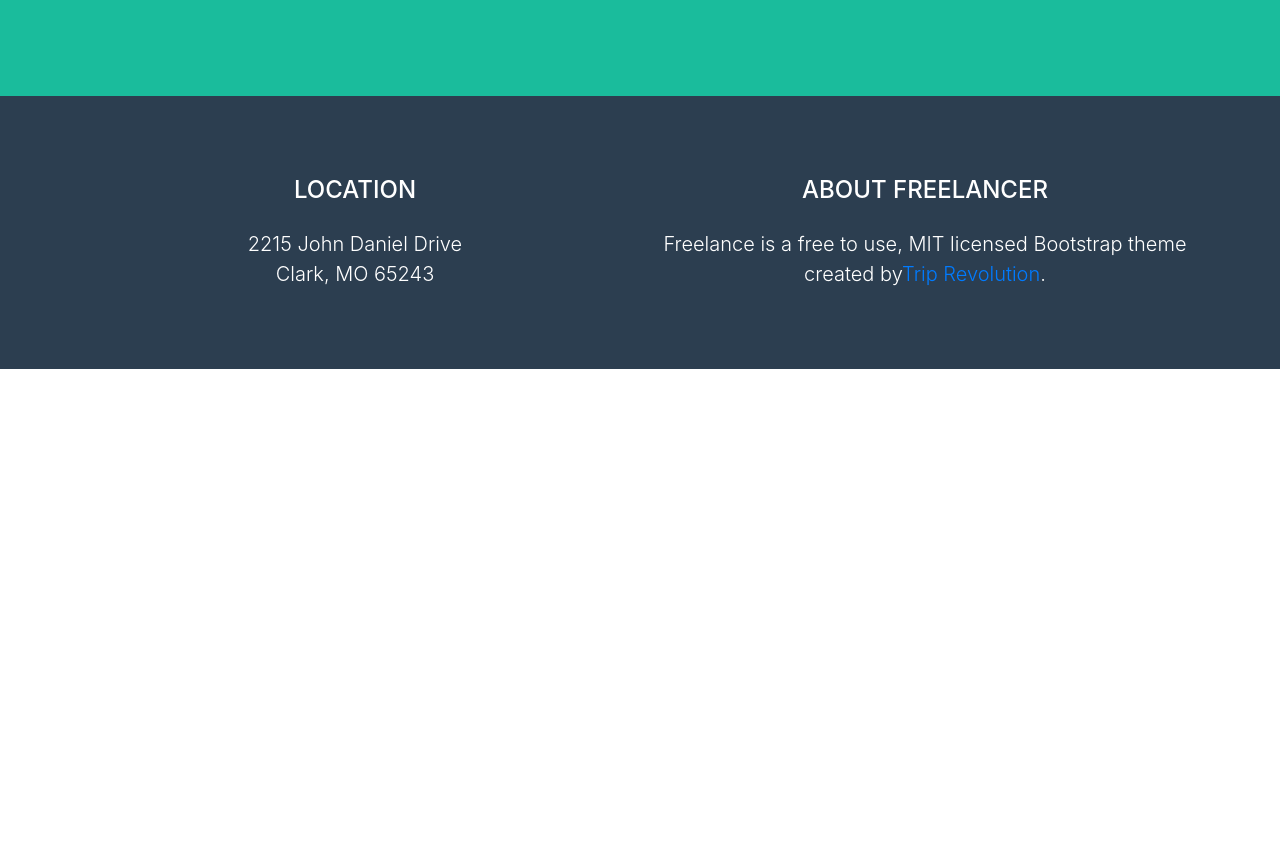
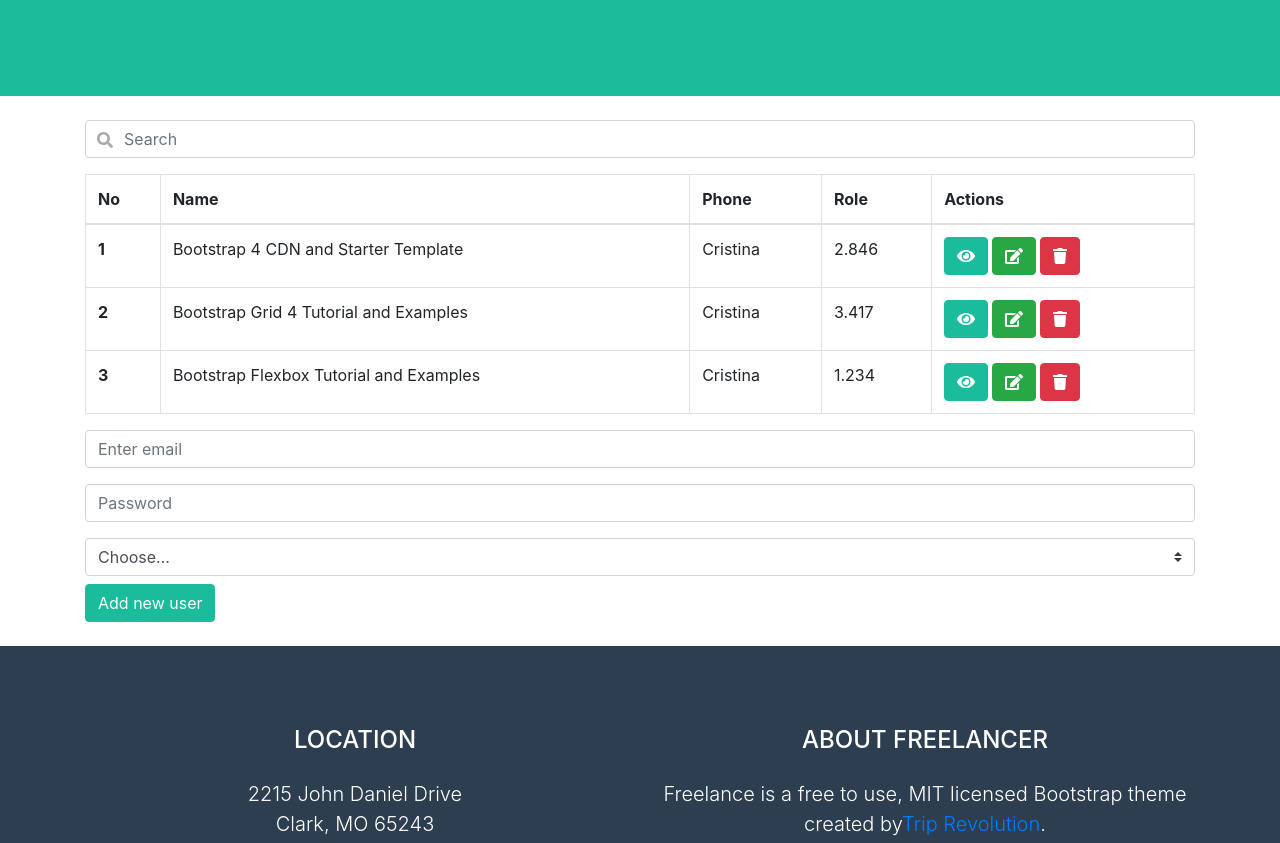
Before and after one commit to chienvu1911/TripRevolution, a React app: page /list-users in a window 1280 px wide. Shown: the part 520-1363 px from the top of the page. Before the commit the page ends 889 px from the top, so only its background shows below. Built offline with nearby package versions, Linux system fonts and the light colour scheme.

Commit message:
12. UI page list user

```diff
--- a/package.json
+++ b/package.json
@@ -39,6 +39,11 @@
     "webpack-dev-server": "^3.10.1"
   },
   "dependencies": {
+    "@fortawesome/fontawesome-svg-core": "^1.2.26",
+    "@fortawesome/free-brands-svg-icons": "^5.12.0",
+    "@fortawesome/free-regular-svg-icons": "^5.12.0",
+    "@fortawesome/free-solid-svg-icons": "^5.12.0",
+    "@fortawesome/react-fontawesome": "^0.1.8",
     "bootstrap": "4.4.1",
     "react": "^16.12.0",
     "react-dom": "^16.12.0",
--- a/src/pages/contact/component/ContactForm.js
+++ b/src/pages/contact/component/ContactForm.js
@@ -1,5 +1,5 @@
 import React, { Component } from 'react';
-import Redirect from 'react-router-dom/Redirect';
+import { Redirect } from 'react-router-dom';
 
 class ContactForm extends Component {
     constructor(props) {
--- /dev/null
+++ b/src/pages/users/ListUsersPage.js
@@ -0,0 +1,103 @@
+import React, { Component } from 'react';
+import { FontAwesomeIcon } from '@fortawesome/react-fontawesome';
+import { faSearch, faEye, faEdit, faTrash } from '@fortawesome/free-solid-svg-icons';
+
+class ListUsersPage extends Component {
+    render() {
+        return (
+            <>
+               <div className="form-group has-search mt-4">
+                    <FontAwesomeIcon icon={faSearch} className="form-control-feedback" />
+                    <input type="text" className="form-control" placeholder="Search" />
+                </div>
+
+                <div className="row">
+                    <div className="col-12">
+                        <table className="table table-bordered">
+                            <thead>
+                            <tr>
+                                <th scope="col">No</th>
+                                <th scope="col">Name</th>
+                                <th scope="col">Phone</th>
+                                <th scope="col">Role</th>
+                                <th scope="col">Actions</th>
+                            </tr>
+                            </thead>
+                            <tbody>
+                            <tr>
+                                <th scope="row">1</th>
+                                <td>Bootstrap 4 CDN and Starter Template</td>
+                                <td>Cristina</td>
+                                <td>2.846</td>
+                                <td>
+                                    <button type="button" className="btn btn-primary">
+                                        <FontAwesomeIcon icon={faEye} />
+                                    </button>
+                                    <button type="button" className="btn btn-success">
+                                        <FontAwesomeIcon icon={faEdit} />
+                                    </button>
+                                    <button type="button" className="btn btn-danger">
+                                        <FontAwesomeIcon icon={faTrash} />
+                                    </button>
+                                </td>
+                            </tr>
+                            <tr>
+                                <th scope="row">2</th>
+                                <td>Bootstrap Grid 4 Tutorial and Examples</td>
+                                <td>Cristina</td>
+                                <td>3.417</td>
+                                <td>
+                                    <button type="button" className="btn btn-primary">
+                                        <FontAwesomeIcon icon={faEye} />
+                                    </button>
+                                    <button type="button" className="btn btn-success">
+                                        <FontAwesomeIcon icon={faEdit} />
+                                    </button>
+                                    <button type="button" className="btn btn-danger">
+                                        <FontAwesomeIcon icon={faTrash} />
+                                    </button>
+                                </td>
+                            </tr>
+                            <tr>
+                                <th scope="row">3</th>
+                                <td>Bootstrap Flexbox Tutorial and Examples</td>
+                                <td>Cristina</td>
+                                <td>1.234</td>
+                                <td>
+                                    <button type="button" className="btn btn-primary">
+                                        <FontAwesomeIcon icon={faEye} />
+                                    </button>
+                                    <button type="button" className="btn btn-success">
+                                        <FontAwesomeIcon icon={faEdit} />
+                                    </button>
+                                    <button type="button" className="btn btn-danger">
+                                        <FontAwesomeIcon icon={faTrash} />
+                                    </button>
+                                </td>
+                            </tr>
+                            </tbody>
+                        </table>
+                    </div>
+                </div>
+                <form>
+                    <div className="form-group">
+                        <input type="email" className="form-control" id="exampleInputEmail1" aria-describedby="emailHelp" placeholder="Enter email" />
+                    </div>
+                    <div className="form-group">
+                        <input type="password" className="form-control" id="exampleInputPassword1" placeholder="Password" />
+                    </div>
+
+                    <select className="custom-select mb-2" id="inlineFormCustomSelect">
+                        <option selected>Choose...</option>
+                        <option value={1}>One</option>
+                        <option value={2}>Two</option>
+                        <option value={3}>Three</option>
+                    </select>
+                    <button type="submit" className="btn btn-primary mb-4">Add new user</button>
+                </form>
+            </>
+        );
+    }
+}
+
+export default ListUsersPage;
--- a/src/routes/Routes.js
+++ b/src/routes/Routes.js
@@ -7,15 +7,19 @@
 import HomePage from '../pages/home/HomePage';
 import ContactPage from '../pages/contact/ContactPage';
 import UserPage from '../pages/users/UserPage';
+import ListUsersPage from '../pages/users/ListUsersPage';
 
 class Routes extends Component {
     render() {
         return (
-            <Switch>
-                <Route exact path="/" component={HomePage} />
-                <Route path="/contact-page" component={ContactPage} />
-                <Route path="/users/:id" component={UserPage} />
-            </Switch>
+            <div className="container">
+                <Switch>
+                    <Route exact path="/" component={HomePage} />
+                    <Route path="/contact-page" component={ContactPage} />
+                    <Route path="/users/:id" component={UserPage} />
+                    <Route path="/list-users" component={ListUsersPage} />
+                </Switch>
+            </div>
         );
     }
 }
--- a/src/styles/common.scss
+++ b/src/styles/common.scss
@@ -6,7 +6,12 @@
 @import 'masthead.scss';
 @import 'media.scss';
 @import 'footer.scss';
+@import 'user.scss';
 
 .page-section {
     padding: 6rem 0;
 }
+
+button {
+    margin-right: 4px;
+}
--- /dev/null
+++ b/src/styles/user.scss
@@ -0,0 +1,19 @@
+.has-search {
+    position: relative;
+
+    .form-control {
+        padding-left: 2.375rem;
+    }
+
+    .form-control-feedback {
+        position: absolute;
+        z-index: 2;
+        display: block;
+        line-height: 2.375rem;
+        text-align: center;
+        pointer-events: none;
+        color: #aaa;
+        top: 12px;
+        left: 12px;
+    }
+}
```
Also changed, not shown: 1 other file (tests, documents, lock files or other folders).
